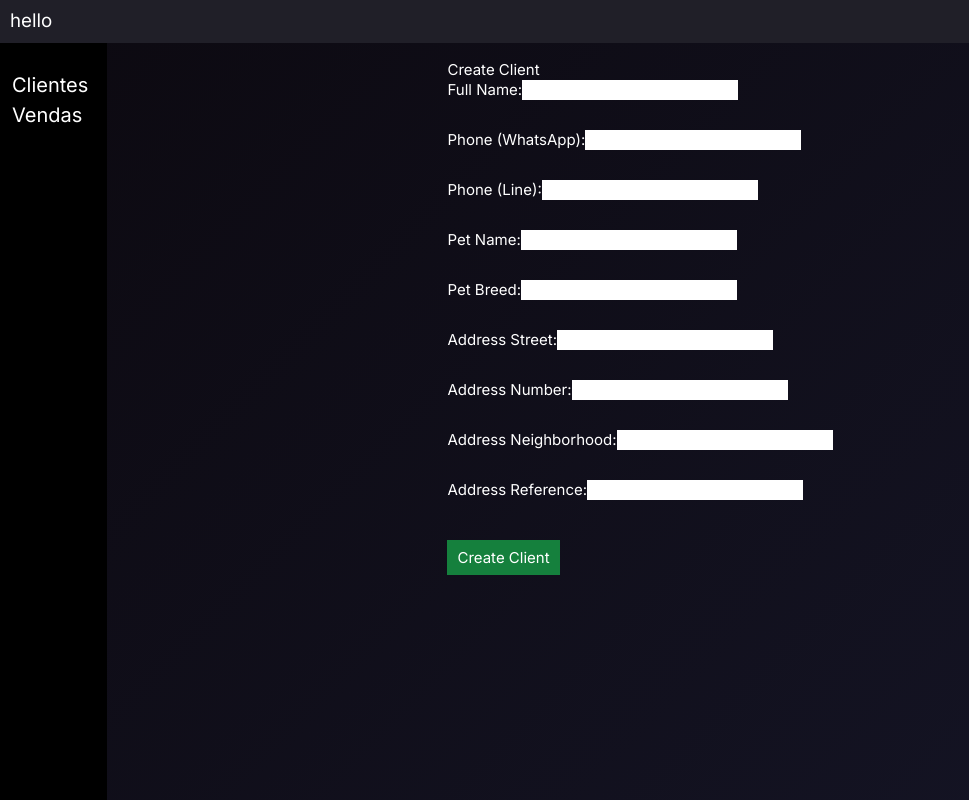
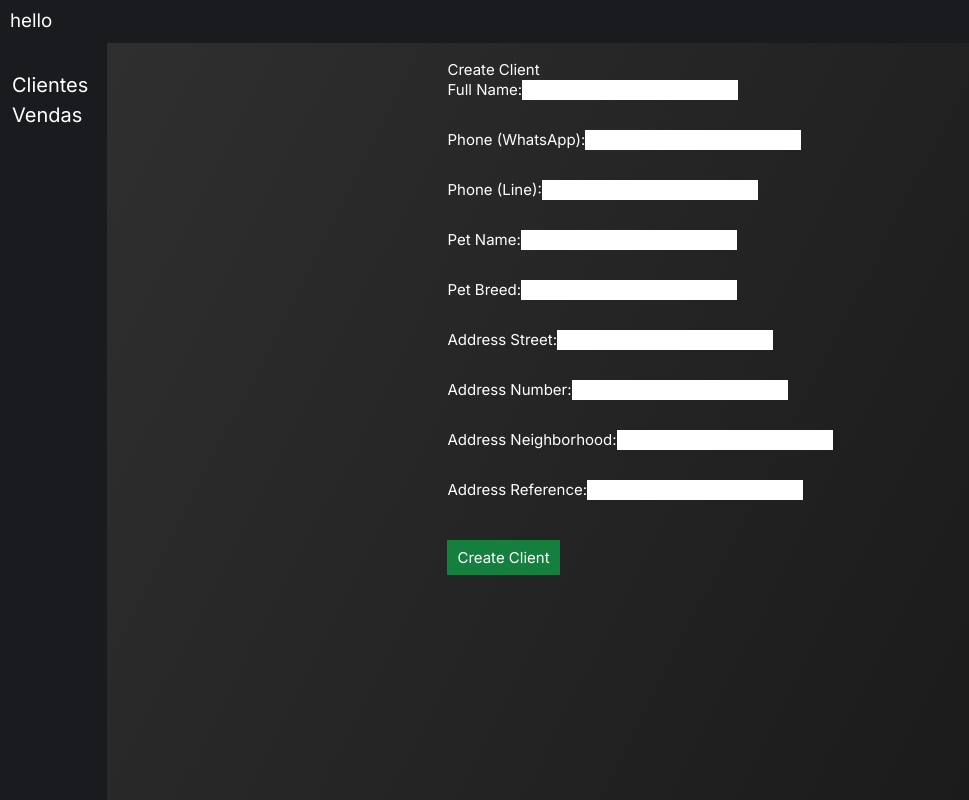
Before and after one commit to luan-k/super-pet-delivery, a Next.js app in the folder front/: page /admin/clientes/criar in a window 1280 px wide. Shown: the whole page, without its empty margins (0-969 px from the left). Built offline with nearby package versions, Linux system fonts and the light colour scheme; no server answers.

Commit message:
starting colors

```diff
--- a/front/app/admin/layout.tsx
+++ b/front/app/admin/layout.tsx
@@ -11,7 +11,7 @@ export default function AdminLayout({
   return (
     <>
       <IsAuthenticated />
-      <main className='flex min-h-screen flex-col items-center justify-between p-24'>
+      <main className='flex min-h-screen flex-col items-center justify-between p-24 wkode-page-admin-main'>
         <AdminSidebar />
         {children}
       </main>
--- a/front/app/styles/admin/header.scss
+++ b/front/app/styles/admin/header.scss
@@ -1,5 +1,5 @@
 .wkode-admin-header {
-  background: rgb(32, 31, 40);
+  background-color: #1a1b1e;
   font-size: 2rem;
   left: 0;
   padding: 1rem;
--- a/front/app/styles/admin/main.scss
+++ b/front/app/styles/admin/main.scss
@@ -1,3 +1,8 @@
+@import "page";
 @import "sidebar";
 @import "header";
 @import "clientes/main.scss";
+
+.wkode-page-admin-main {
+  background: linear-gradient(117deg, #313131 0%, #161616 100%);
+}
--- a/front/app/styles/admin/sidebar.scss
+++ b/front/app/styles/admin/sidebar.scss
@@ -1,11 +1,11 @@
 .wkode-admin-sidebar {
-  background: black;
+  background: #1a1b1e;
   font-size: 2rem;
   left: 0;
-
   padding-top: 7rem;
   position: absolute;
   top: 0px;
+  width: 16.6%;
   z-index: 998;
   a {
     display: block;
--- a/front/app/styles/base/fonts.scss
+++ b/front/app/styles/base/fonts.scss
@@ -1,2 +1,3 @@
 /* source code pro and inconsolate */
 @import url("https://fonts.googleapis.com/css2?family=Inconsolata:wght@200;300;400;500;600;700;800;900&family=Source+Code+Pro:ital,wght@0,200;0,300;0,400;0,500;0,600;0,700;0,800;0,900;1,200;1,300;1,400;1,500;1,600;1,700;1,800;1,900&display=swap");
+@import url("https://fonts.googleapis.com/css2?family=Inter:wght@100;200;300;400;500;600;700;800;900&display=swap");
--- a/front/tailwind.config.ts
+++ b/front/tailwind.config.ts
@@ -24,6 +24,7 @@ const config: Config = {
       fontFamily: {
         Inconsolata: ["Inconsolata", "monospace"],
         SourceSansPro: ["Source Code Pro", "monospace"],
+        Inter: ["Inter", "sans-serif"],
       },
       screens: {
         "2xl": "1685px",
```
Also changed, not shown: front/app/styles/admin/page.scss (added).
